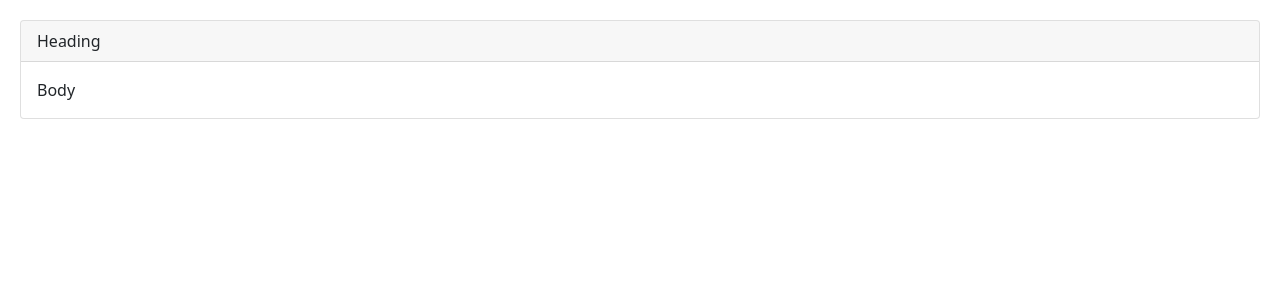
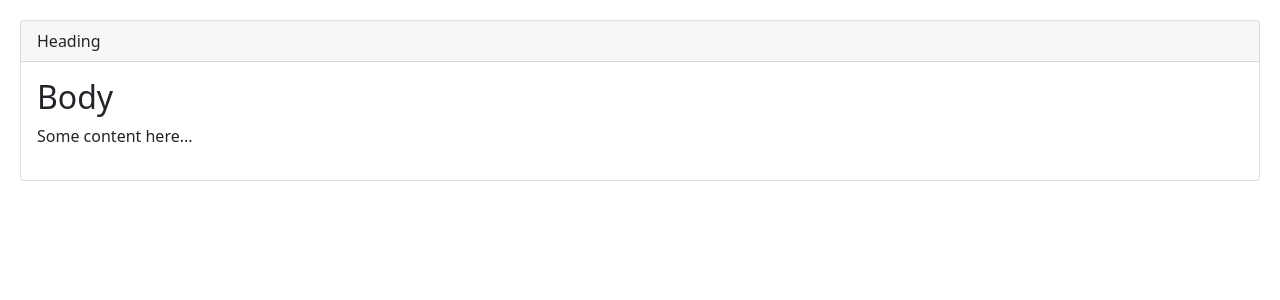
Before and after one commit to ajisrael/mosh-angular, an Angular app in the folder hello-world/: page / in a window 1280 px wide. Shown: the top 300 px of the page. Built offline with nearby package versions, Linux system fonts and the light colour scheme; some icons are missing.

Commit message:
ng content

```diff
--- a/hello-world/src/app/app.component.html
+++ b/hello-world/src/app/app.component.html
@@ -1 +1,7 @@
-<bootstrap-card></bootstrap-card>
+<bootstrap-card>
+  <div class="heading">Heading</div>
+  <div class="body">
+    <h2>Body</h2>
+    <p>Some content here...</p>
+  </div>
+</bootstrap-card>
--- a/hello-world/src/app/card/card.component.html
+++ b/hello-world/src/app/card/card.component.html
@@ -1,4 +1,8 @@
 <div class="card">
-  <div class="card-header">Heading</div>
-  <div class="card-body">Body</div>
+  <div class="card-header">
+    <ng-content select=".heading"></ng-content>
+  </div>
+  <div class="card-body">
+    <ng-content select=".body"></ng-content>
+  </div>
 </div>
```
